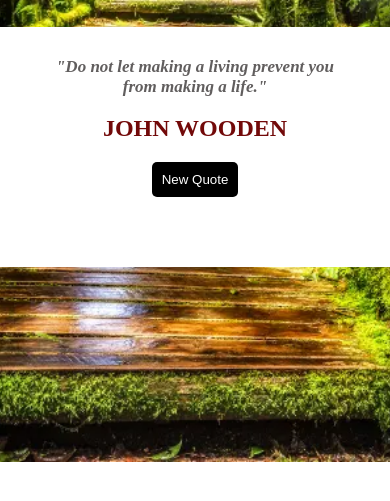
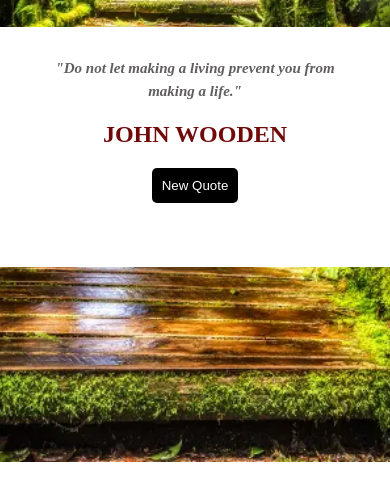
Before and after one commit to aremumatthew/quote-generator, a plain HTML site: page index.html in a window 390 px wide. Shown: the part 239-740 px from the top of the page. Drawn offline with Linux system fonts and the light colour scheme.

Commit message:
update the mobile font size

```diff
--- a/style.css
+++ b/style.css
@@ -74,4 +74,13 @@ button:hover{
   padding-inline: 20px;
   border-radius: 0px;
  }
+ .container p{
+  color: rgb(97, 94, 94);
+  text-align: center;
+  padding: 30px 20px 0px 20px;
+  font-size: 15px;
+  line-height: 23px;
+  font-weight: 900;
+  font-style: italic;
+ }
 }
```
